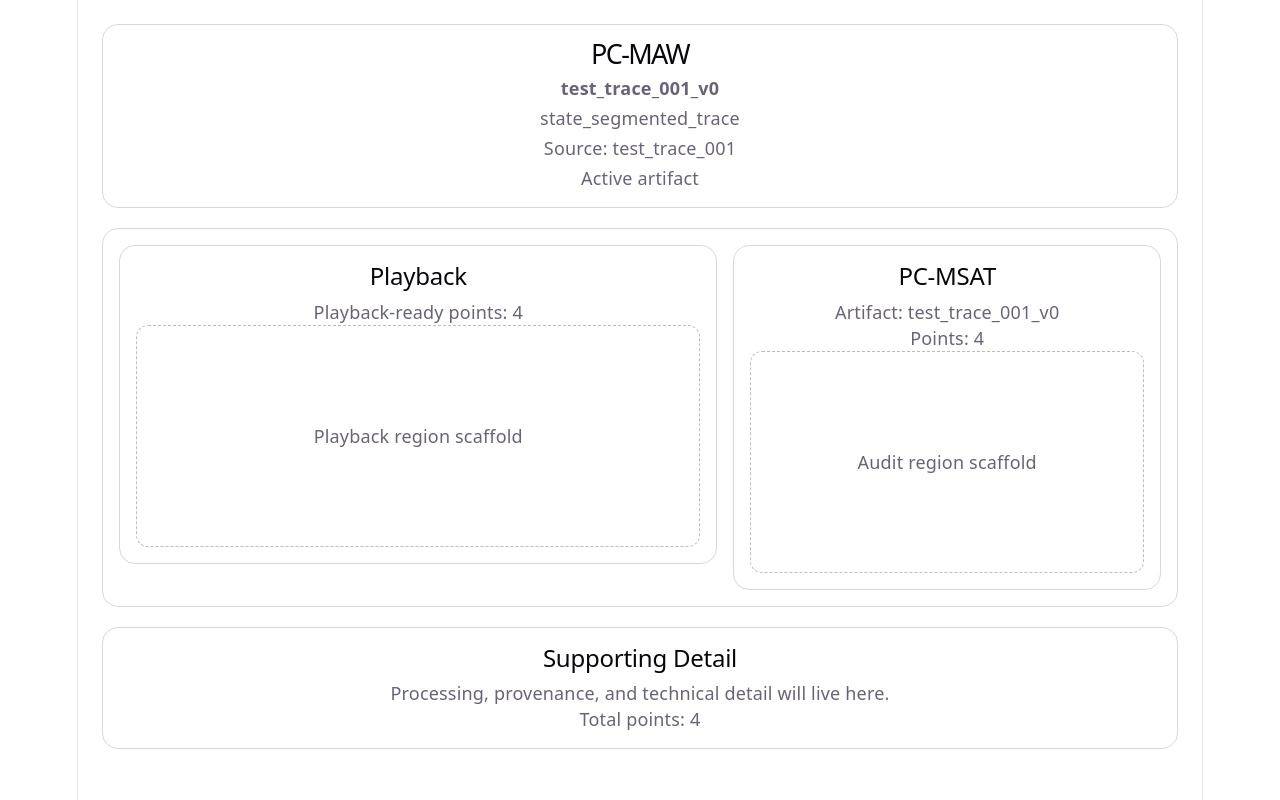
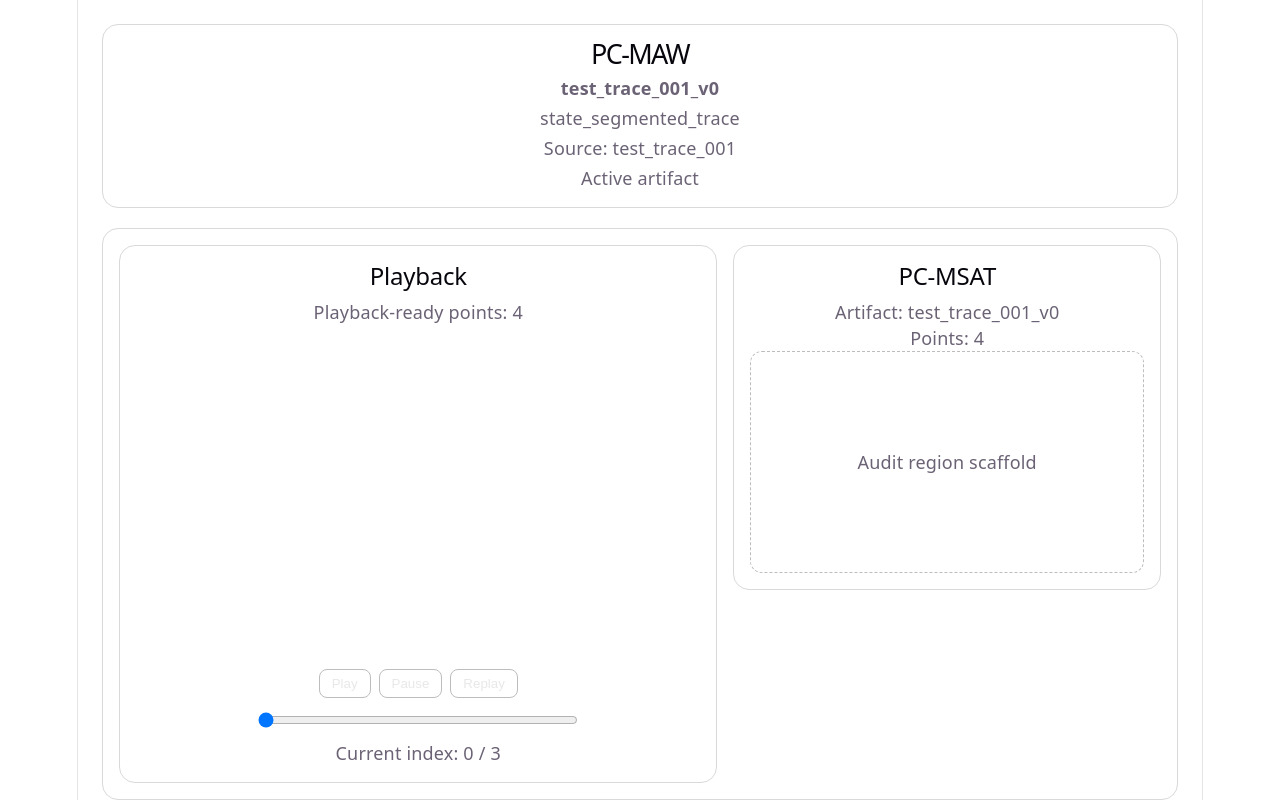
Before and after one commit to cperryresearch/pc-msat-audit-interface, a React (Vite) app in the folder pc-maw/: page / in a window 1280 px wide. Shown: the top 800 px of the page. Built offline with nearby package versions, Linux system fonts and the light colour scheme.

Commit message:
Add embedded playback controls and slider to PC-MAW

```diff
--- a/pc-maw/src/App.css
+++ b/pc-maw/src/App.css
@@ -67,3 +67,54 @@
     grid-template-columns: 1fr;
   }
 }
+
+.pcmaw-playback-canvas-wrap {
+  display: flex;
+  justify-content: center;
+  margin-top: 12px;
+}
+
+.pcmaw-playback-canvas {
+  display: block;
+  max-width: 100%;
+  border-radius: 12px;
+}
+
+.pcmaw-playback-controls {
+  display: flex;
+  justify-content: center;
+  gap: 8px;
+  margin-top: 12px;
+}
+
+.pcmaw-playback-controls button {
+  border: 1px solid #bdbdbd;
+  border-radius: 8px;
+  padding: 6px 12px;
+  background: transparent;
+  color: #e8e8e8;
+  cursor: pointer;
+}
+
+.pcmaw-playback-controls button:hover {
+  border-color: #d9d9d9;
+}
+
+.pcmaw-playback-pane p {
+  margin-bottom: 0;
+}
+
+.pcmaw-playback-status {
+  margin-top: 10px;
+  text-align: center;
+}
+
+.pcmaw-playback-slider-wrap {
+  display: flex;
+  justify-content: center;
+  margin-top: 12px;
+}
+
+.pcmaw-playback-slider {
+  width: min(320px, 100%);
+}
--- a/pc-maw/src/components/PlaybackPane.tsx
+++ b/pc-maw/src/components/PlaybackPane.tsx
@@ -1,13 +1,226 @@
-import type { PlaybackPaneProps } from "../types/pcmawTypes";
+import { useEffect, useRef, useState } from "react";
+import type { PlaybackPaneProps, PlaybackDisplayState } from "../types/pcmawTypes";
+
+const CANVAS_WIDTH = 520;
+const CANVAS_HEIGHT = 320;
+const CANVAS_PADDING = 32;
+const START_MARKER_RADIUS = 4;
+const CURRENT_MARKER_RADIUS = 5;
+const LINE_WIDTH = 2;
+const PLAYBACK_INTERVAL_MS = 500;
+
+const STATE_COLORS: Record<PlaybackDisplayState, string> = {
+  Straight: "#4A90E2",
+  Turn: "#E3A008",
+  Hover: "#2E9F6B",
+  Orb: "#7E6E9E",
+  Unassigned: "#888888",
+};
+
+type Bounds = {
+  minX: number;
+  maxX: number;
+  minY: number;
+  maxY: number;
+};
+
+function getTraceBounds(trace: PlaybackPaneProps["trace"]): Bounds {
+  const xs = trace.map((point) => point.x);
+  const ys = trace.map((point) => point.y);
+
+  return {
+    minX: Math.min(...xs),
+    maxX: Math.max(...xs),
+    minY: Math.min(...ys),
+    maxY: Math.max(...ys),
+  };
+}
+
+function createPointMapper(bounds: Bounds) {
+  const { minX, maxX, minY, maxY } = bounds;
+
+  const drawableWidth = CANVAS_WIDTH - CANVAS_PADDING * 2;
+  const drawableHeight = CANVAS_HEIGHT - CANVAS_PADDING * 2;
+
+  const dataWidth = maxX - minX;
+  const dataHeight = maxY - minY;
+
+  const safeDataWidth = dataWidth === 0 ? 1 : dataWidth;
+  const safeDataHeight = dataHeight === 0 ? 1 : dataHeight;
+
+  const scale = Math.min(
+    drawableWidth / safeDataWidth,
+    drawableHeight / safeDataHeight
+  );
+
+  const offsetX = CANVAS_PADDING + (drawableWidth - dataWidth * scale) / 2;
+  const offsetY = CANVAS_PADDING + (drawableHeight - dataHeight * scale) / 2;
+
+  return function mapPoint(point: { x: number; y: number }) {
+    return {
+      x: offsetX + (point.x - minX) * scale,
+      y: CANVAS_HEIGHT - (offsetY + (point.y - minY) * scale),
+    };
+  };
+}
 
 export default function PlaybackPane({ trace }: PlaybackPaneProps) {
+  const canvasRef = useRef<HTMLCanvasElement | null>(null);
+  const playbackTimerRef = useRef<number | null>(null);
+
+  const [currentIndex, setCurrentIndex] = useState(0);
+  const [isPlaying, setIsPlaying] = useState(false);
+
+  useEffect(() => {
+    setCurrentIndex(0);
+    setIsPlaying(false);
+  }, [trace]);
+
+  useEffect(() => {
+    const canvas = canvasRef.current;
+    if (!canvas) return;
+
+    const ctx = canvas.getContext("2d");
+    if (!ctx) return;
+
+    ctx.clearRect(0, 0, CANVAS_WIDTH, CANVAS_HEIGHT);
+
+    if (trace.length === 0) {
+      ctx.font = "16px sans-serif";
+      ctx.fillStyle = "#444";
+      ctx.textAlign = "center";
+      ctx.fillText(
+        "No playback-ready trace loaded.",
+        CANVAS_WIDTH / 2,
+        CANVAS_HEIGHT / 2
+      );
+      return;
+    }
+
+    const bounds = getTraceBounds(trace);
+    const mapPoint = createPointMapper(bounds);
+
+    const startPoint = mapPoint(trace[0]);
+    ctx.beginPath();
+    ctx.arc(startPoint.x, startPoint.y, START_MARKER_RADIUS, 0, Math.PI * 2);
+    ctx.fillStyle = "#444";
+    ctx.fill();
+
+    if (trace.length === 1) {
+      return;
+    }
+
+    for (let index = 1; index <= currentIndex; index++) {
+      const previousPoint = mapPoint(trace[index - 1]);
+      const currentPoint = mapPoint(trace[index]);
+
+      ctx.beginPath();
+      ctx.moveTo(previousPoint.x, previousPoint.y);
+      ctx.lineTo(currentPoint.x, currentPoint.y);
+      ctx.strokeStyle = STATE_COLORS[trace[index].state];
+      ctx.lineWidth = LINE_WIDTH;
+      ctx.stroke();
+    }
+
+    const currentPoint = mapPoint(trace[currentIndex]);
+    ctx.beginPath();
+    ctx.arc(currentPoint.x, currentPoint.y, CURRENT_MARKER_RADIUS, 0, Math.PI * 2);
+    ctx.fillStyle = "#ffffff";
+    ctx.fill();
+  }, [trace, currentIndex]);
+
+  useEffect(() => {
+    if (!isPlaying || trace.length <= 1) {
+      if (playbackTimerRef.current !== null) {
+        window.clearInterval(playbackTimerRef.current);
+        playbackTimerRef.current = null;
+      }
+      return;
+    }
+
+    playbackTimerRef.current = window.setInterval(() => {
+      setCurrentIndex((previousIndex) => {
+        if (previousIndex >= trace.length - 1) {
+          setIsPlaying(false);
+          return previousIndex;
+        }
+
+        return previousIndex + 1;
+      });
+    }, PLAYBACK_INTERVAL_MS);
+
+    return () => {
+      if (playbackTimerRef.current !== null) {
+        window.clearInterval(playbackTimerRef.current);
+        playbackTimerRef.current = null;
+      }
+    };
+  }, [isPlaying, trace]);
+
+  function handlePlay() {
+    if (trace.length <= 1) return;
+    if (currentIndex >= trace.length - 1) {
+      setCurrentIndex(0);
+    }
+    setIsPlaying(true);
+  }
+
+  function handlePause() {
+    setIsPlaying(false);
+  }
+
+  function handleReplay() {
+    if (trace.length === 0) return;
+    setCurrentIndex(0);
+    setIsPlaying(trace.length > 1);
+  }
+
+  function handleSliderChange(event: React.ChangeEvent<HTMLInputElement>) {
+    setIsPlaying(false);
+    setCurrentIndex(Number(event.target.value));
+  }
+
   return (
     <section className="pcmaw-playback-pane">
       <h2>Playback</h2>
       <p>Playback-ready points: {trace.length}</p>
-      <div className="pcmaw-playback-placeholder">
-        Playback region scaffold
+
+      <div className="pcmaw-playback-canvas-wrap">
+        <canvas
+          ref={canvasRef}
+          width={CANVAS_WIDTH}
+          height={CANVAS_HEIGHT}
+          className="pcmaw-playback-canvas"
+        />
       </div>
+
+      <div className="pcmaw-playback-controls">
+        <button type="button" onClick={handlePlay}>
+          Play
+        </button>
+        <button type="button" onClick={handlePause}>
+          Pause
+        </button>
+        <button type="button" onClick={handleReplay}>
+          Replay
+        </button>
+      </div>
+
+      <div className="pcmaw-playback-slider-wrap">
+        <input
+          type="range"
+          min={0}
+          max={Math.max(trace.length - 1, 0)}
+          step={1}
+          value={currentIndex}
+          onChange={handleSliderChange}
+          className="pcmaw-playback-slider"
+        />
+      </div>
+
+      <p className="pcmaw-playback-status">
+        Current index: {currentIndex} / {Math.max(trace.length - 1, 0)}
+      </p>
     </section>
   );
 }
```
